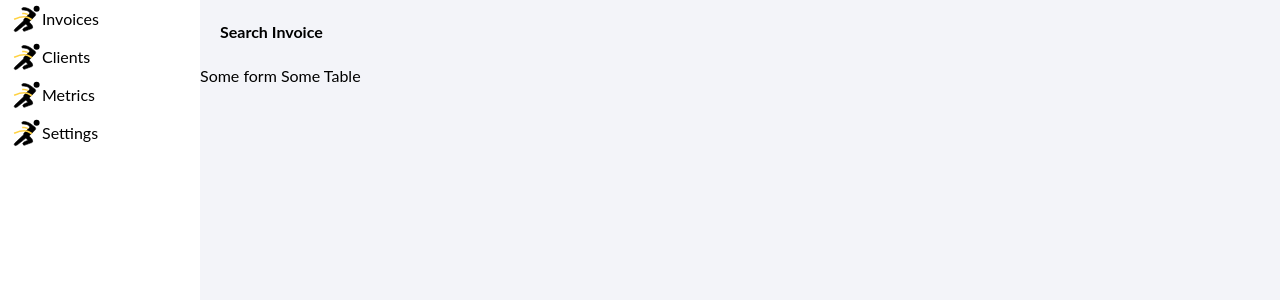
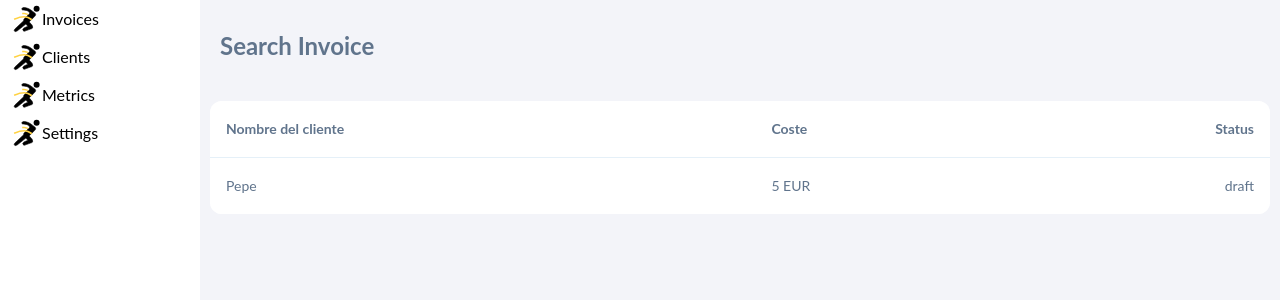
Before and after one commit to jcmtallon/tally, a React (Create React App) app: page /dashboard/invoices in a window 1280 px wide. Shown: the top 300 px of the page. Built offline with nearby package versions, Linux system fonts and the light colour scheme; no server answers; the database is empty.

Commit message:
feat(invoices): add list view foundation

```diff
--- a/src/services/services.ts
+++ b/src/services/services.ts
@@ -1 +1,2 @@
 export * from './services/clients'
+export * from './services/invoices'
--- /dev/null
+++ b/src/services/services/invoices.ts
@@ -0,0 +1 @@
+export { listInvoices } from './invoices/listInvoices'
--- /dev/null
+++ b/src/services/services/invoices/listInvoices.ts
@@ -0,0 +1,62 @@
+import { collection, getDocs, WhereFilterOp, where, query } from 'firebase/firestore/lite'
+import { Invoice } from '../../types'
+import { firestore } from '../../firestoreSetup'
+
+interface ListInvoicesOptions {
+  name?: string
+}
+
+const listInvoices = async (options: ListInvoicesOptions): Promise<Invoice[]> => {
+  const { name } = options
+
+  const filters: [string, WhereFilterOp, string][] = []
+
+  if (name) filters.push(['name', '==', name])
+
+  const clientsRef = collection(firestore, `invoices`)
+  const whereArray = filters.map(f => where(f[0], f[1], f[2]))
+  const q = query(clientsRef, ...whereArray)
+  const docs = await getDocs(q)
+
+  const invoices: Invoice[] = []
+
+  // Temporary mock data
+  const mockData: Invoice[] = [
+    {
+      invoiceId: '1',
+      invoiceNumber: '002',
+      created: new Date(),
+      sent: new Date(),
+      paid: new Date(),
+      clientName: 'Pepe',
+      clientAddress: 'some address',
+      services: [],
+      status: 'draft',
+      costAmount: '5 EUR',
+      applicableTaxRate: '',
+      totalAmount: '',
+    },
+  ]
+
+  docs.forEach(doc => {
+    const data = doc.data()
+    invoices.push({
+      invoiceId: doc.id,
+      invoiceNumber: '002',
+      created: new Date(),
+      sent: new Date(),
+      paid: new Date(),
+      clientName: 'Pepe',
+      clientAddress: 'some address',
+      services: [],
+      status: 'draft',
+      costAmount: '',
+      applicableTaxRate: '',
+      totalAmount: '',
+    })
+  })
+
+  return mockData // Put clients back.
+}
+
+export { listInvoices }
--- a/src/views/Dashboard/views/Invoices/views/InvoiceList/components/InvoiceList.styles.ts
+++ b/src/views/Dashboard/views/Invoices/views/InvoiceList/components/InvoiceList.styles.ts
@@ -1,16 +1,40 @@
-import styled from 'styled-components'
+import styled, { css } from 'styled-components'
+import { fg, typo } from 'theme'
+import { InvoiceTable } from './InvoiceTable'
 
-const Wrapper = styled.div``
+const Container = styled.div`
+  display: flex;
+  flex-direction: column;
+  align-items: center;
+`
 
-const Header = styled.div`
-  font-weight: bold;
-  padding: 10px;
+const ContentSection = css`
+  max-width: 1200px;
+  width: 100%;
 `
 
 const TopRow = styled.div`
   display: flex;
   justify-content: space-between;
-  padding: 10px;
+  padding: 20px 10px;
+
+  ${ContentSection}
 `
 
-export { Header, Wrapper, TopRow }
+const Header = styled.h1`
+  font-weight: bold;
+  padding: 10px;
+  ${fg(f => f.neutral.muted)};
+  ${typo(t => t.header.h4)};
+`
+
+const TableWrapper = styled.div`
+  display: flex;
+  padding: 10px;
+
+  ${ContentSection}
+`
+
+const Table = styled(InvoiceTable)``
+
+export { Header, Container, TopRow, TableWrapper, Table }
--- a/src/views/Dashboard/views/Invoices/views/InvoiceList/components/InvoiceList.tsx
+++ b/src/views/Dashboard/views/Invoices/views/InvoiceList/components/InvoiceList.tsx
@@ -1,21 +1,38 @@
 import { DashboardLayout } from 'features/dashboard'
-import React from 'react'
+import React, { HTMLAttributes, useEffect, useState } from 'react'
+import { Invoice, listInvoices } from 'services'
 import * as S from './InvoiceList.styles'
 
-interface InvoiceListProps {
-  className?: string
+interface InvoiceListProps extends HTMLAttributes<HTMLDivElement> {
+  onInvoiceCreated?: () => void
+  onShowInvoiceDetailsClicked?: (clientId: string) => void
 }
 
 function InvoiceList(props: InvoiceListProps) {
+  const { onInvoiceCreated, onShowInvoiceDetailsClicked, ...otherProps } = props
+
+  const [invoices, setInvoices] = useState<Invoice[]>([])
+
+  useEffect(() => {
+    const fetchData = async () => {
+      const data = await listInvoices({})
+      setInvoices(data)
+    }
+
+    fetchData()
+  }, [])
+
   return (
     <>
       <DashboardLayout>
-        <S.Wrapper className={props.className}>
+        <S.Container {...otherProps}>
           <S.TopRow>
             <S.Header>Search Invoice</S.Header>
           </S.TopRow>
-          Some form Some Table
-        </S.Wrapper>
+          <S.TableWrapper>
+            <S.Table invoices={invoices} onRowClicked={invoice => onShowInvoiceDetailsClicked?.(invoice)} />
+          </S.TableWrapper>
+        </S.Container>
       </DashboardLayout>
     </>
   )
--- /dev/null
+++ b/src/views/Dashboard/views/Invoices/views/InvoiceList/components/InvoiceTable.styles.ts
@@ -0,0 +1,47 @@
+import styled from 'styled-components'
+import {
+  Checkbox as BaseCheckbox,
+  Table as BaseTable,
+  TableCell as BaseTableCell,
+  TableContainer as BaseTableContainer,
+  TableHead as BaseTableHead,
+  TableRow as BaseTableRow,
+  TableBody as BaseTableBody,
+  TableSortableCell,
+  TablePagination,
+} from 'components'
+
+const Container = styled.div`
+  width: 100%;
+`
+
+const TableContainer = styled(BaseTableContainer)`
+  max-height: 600px;
+  border-radius: 12px;
+`
+
+const Table = styled(BaseTable)``
+const TableHead = styled(BaseTableHead)``
+const TableBody = styled(BaseTableBody)``
+const TableRow = styled(BaseTableRow)``
+const Cell = styled(BaseTableCell)``
+const SortableCell = styled(TableSortableCell)``
+
+const Checkbox = styled(BaseCheckbox)``
+
+const Pagination = styled(TablePagination)`
+  padding: 10px 0px;
+`
+
+export {
+  Cell,
+  Checkbox,
+  Container,
+  Pagination,
+  SortableCell,
+  Table,
+  TableBody,
+  TableContainer,
+  TableHead,
+  TableRow,
+}
--- /dev/null
+++ b/src/views/Dashboard/views/Invoices/views/InvoiceList/components/InvoiceTable.tsx
@@ -0,0 +1,76 @@
+import React, { HTMLAttributes } from 'react'
+import { createStylableComponent } from 'utils'
+import { Invoice } from 'services'
+import * as S from './InvoiceTable.styles'
+
+// TODO: extend container props?
+interface InvoiceTableProps extends HTMLAttributes<HTMLDivElement> {
+  invoices?: Invoice[]
+
+  onRowClicked?: (clientId: Invoice['invoiceId']) => void
+  onCheckboxClicked?: (clientId: Invoice['invoiceId']) => void
+}
+
+function InvoiceTable(props: InvoiceTableProps) {
+  const { invoices = [], onRowClicked, ...otherProps } = props
+
+  return (
+    <S.TableContainer {...otherProps}>
+      <S.Table stickyHeader aria-label="Invoices Table">
+        <S.TableHead>
+          <S.TableRow>
+            {/* <S.Cell align="center">
+              <S.Checkbox
+                onChange={handleSelectAllClick}
+                aria-label="some aria label"
+                checked={clients.length > 0 && selected.length === clients.length}
+              />
+            </S.Cell>
+            <S.SortableCell
+              active={orderBy === 'name'}
+              direction={orderBy === 'name' ? order : 'asc'}
+              onClick={() => handleSortClick('name')}>
+              Nombre
+            </S.SortableCell>
+            <S.SortableCell
+              active={orderBy === 'email'}
+              direction={orderBy === 'email' ? order : 'asc'}
+              onClick={() => handleSortClick('email')}>
+              E-mail
+            </S.SortableCell> */}
+            <S.Cell>Nombre del cliente</S.Cell>
+            <S.Cell>Coste</S.Cell>
+            <S.Cell align="right">Status</S.Cell>
+          </S.TableRow>
+        </S.TableHead>
+        <S.TableBody>
+          {invoices.map(invoice => {
+            // const isItemSelected = isSelected(client.clientId)
+            // const labelId = `enhanced-table-checkbox-${index}`
+
+            return (
+              <S.TableRow key={invoice.invoiceId} onClick={() => onRowClicked?.(invoice.invoiceId)}>
+                {/* <S.Cell align="center">
+                  <S.Checkbox
+                    aria-labelledby={labelId}
+                    checked={isItemSelected}
+                    onChange={() => handleCheckboxChange(client.clientId)}
+                    onClick={e => e.stopPropagation()}
+                  />
+                </S.Cell> */}
+                <S.Cell>{invoice.clientName}</S.Cell>
+                <S.Cell>{invoice.costAmount}</S.Cell>
+                <S.Cell align="right">{invoice.status}</S.Cell>
+              </S.TableRow>
+            )
+          })}
+        </S.TableBody>
+      </S.Table>
+    </S.TableContainer>
+  )
+}
+
+const StylableInvoiceTable = createStylableComponent(S, InvoiceTable)
+
+export { StylableInvoiceTable as InvoiceTable }
+export type { InvoiceTableProps }
```
